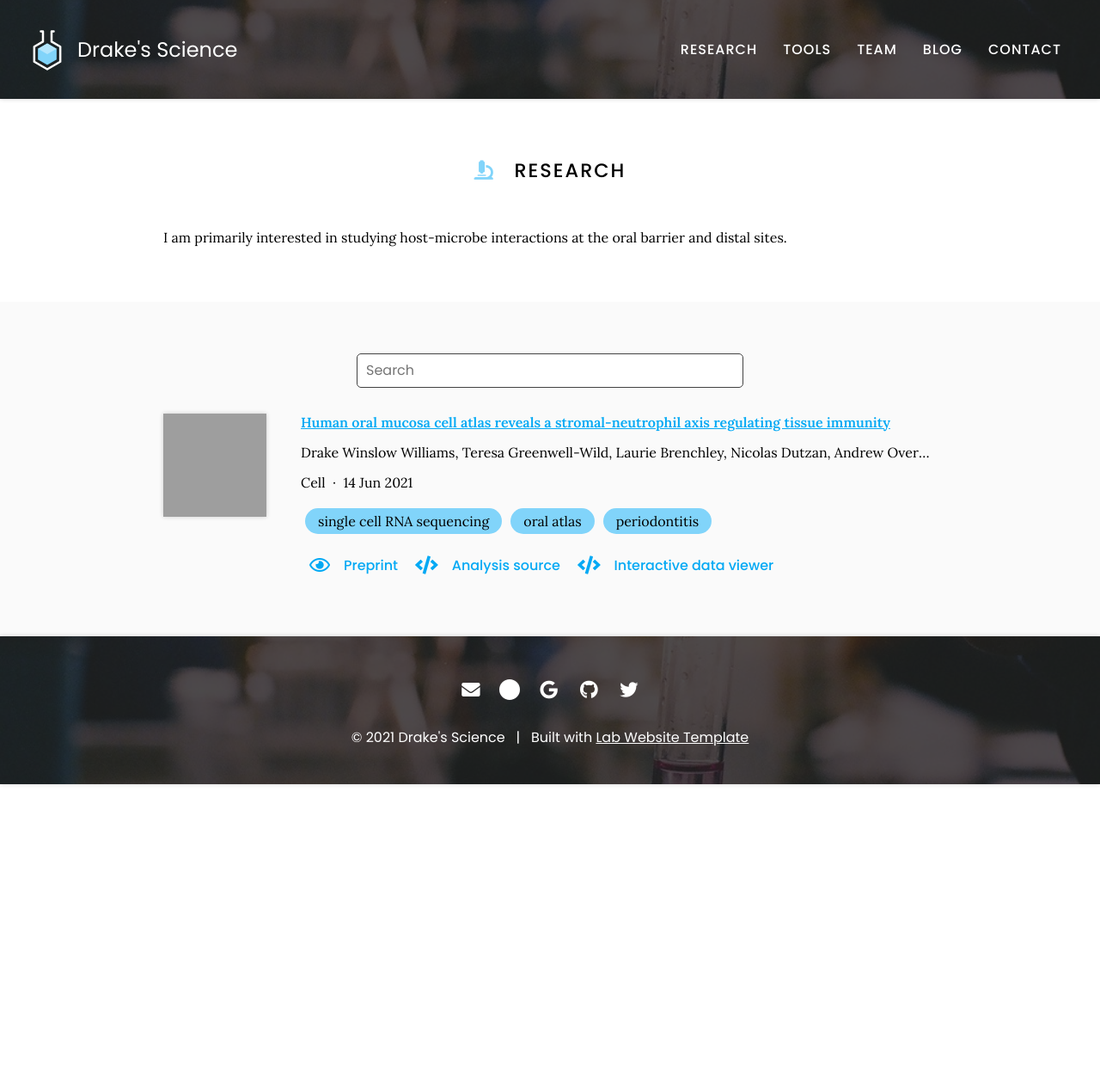
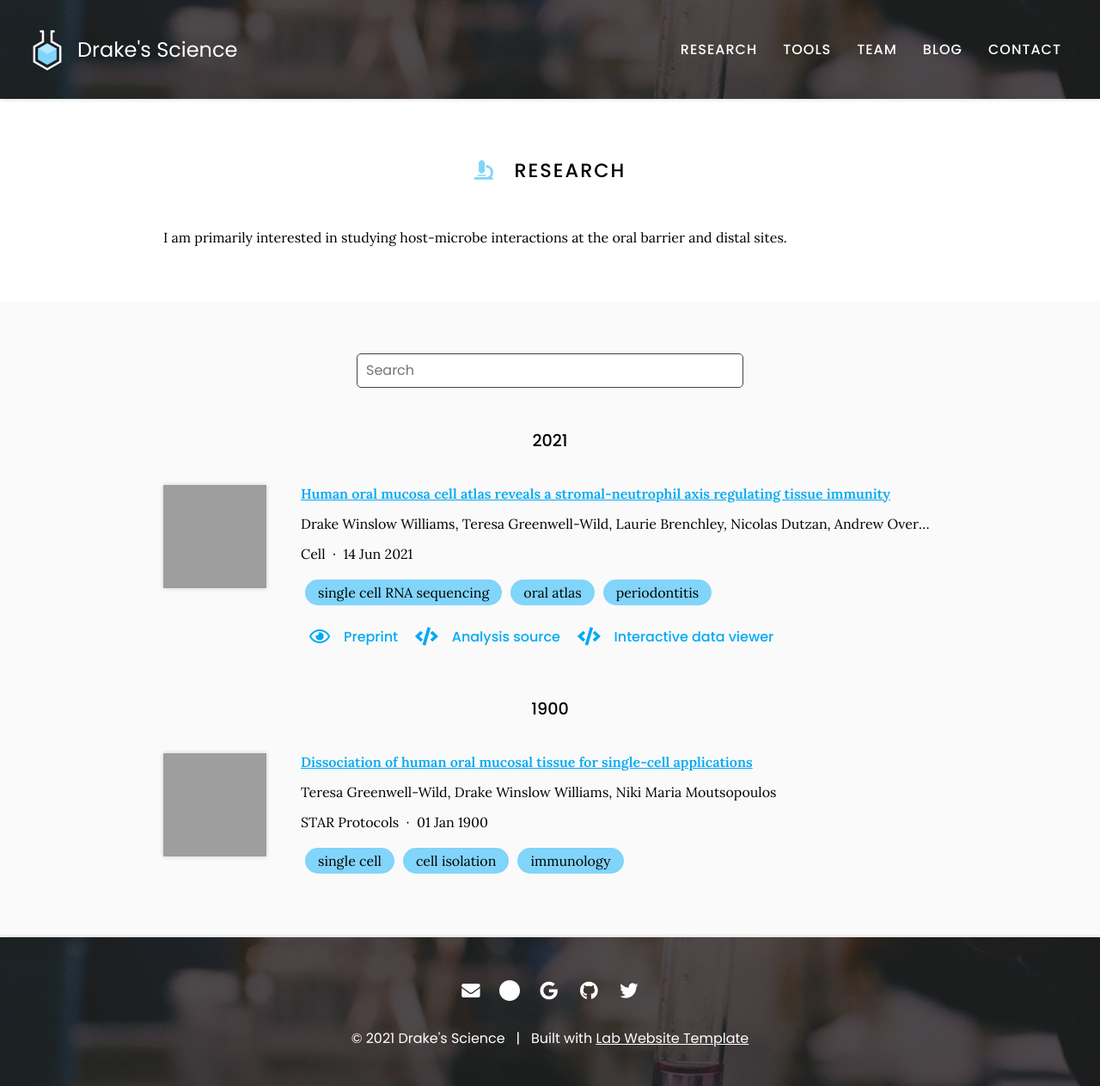
Before and after one commit to williamsdrake/williamsdrake.github.io, a Jekyll site: the page built from research/index.md, in a window 1280 px wide. Shown: the whole page at 86% size. Built offline with Jekyll 4.4.1, drawn with Linux system fonts in a browser that asks for light colours; nearby versions of some CDN libraries; before the commit the page ends 912 px from its top, so only the background shows below that; grey boxes are pictures that could not be loaded.

Commit message:
Generate citations

```diff
--- a/_data/citations.yaml
+++ b/_data/citations.yaml
@@ -1,5 +1,19 @@
 # GENERATED AUTOMATICALLY, DO NOT EDIT
 
+- id: doi:10.1016/j.xpro.2021.100908
+  title: Dissociation of human oral mucosal tissue for single-cell applications
+  authors:
+  - Teresa Greenwell-Wild
+  - Drake Winslow Williams
+  - Niki Maria Moutsopoulos
+  publisher: STAR Protocols
+  date: 1900-1-1
+  link: https://doi.org/gntwq7
+  image: https://ars.els-cdn.com/content/image/1-s2.0-S2666166721006146-fx1_lrg.jpg
+  tags:
+  - single cell
+  - cell isolation
+  - immunology
 - id: doi:10.1016/j.cell.2021.05.013
   title: Human oral mucosa cell atlas reveals a stromal-neutrophil axis regulating
     tissue immunity
```
